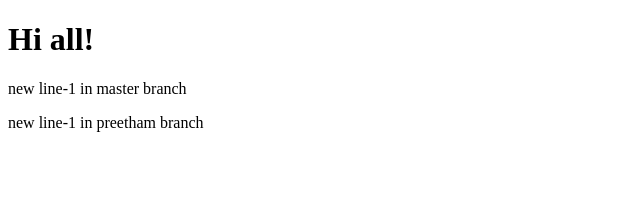
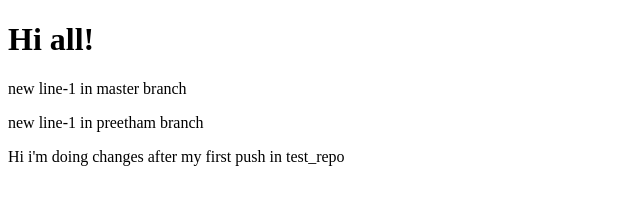
Before and after one commit to srinivashemadri/test, a plain HTML site: page index.html in a window 1280 px wide. Shown: the whole page, without its empty margins (0-640 px from the left). Drawn offline with Linux system fonts and the light colour scheme.

Commit message:
added a new line after my first_push in my remote repo

```diff
--- a/index.html
+++ b/index.html
@@ -9,5 +9,6 @@
     <h1>Hi all!</h1>
     <p>new line-1 in master branch</p>
     <p>new line-1 in preetham branch</p>
+    <p>Hi i'm doing changes after my first push in test_repo</p>
 </body>
 </html>
```
